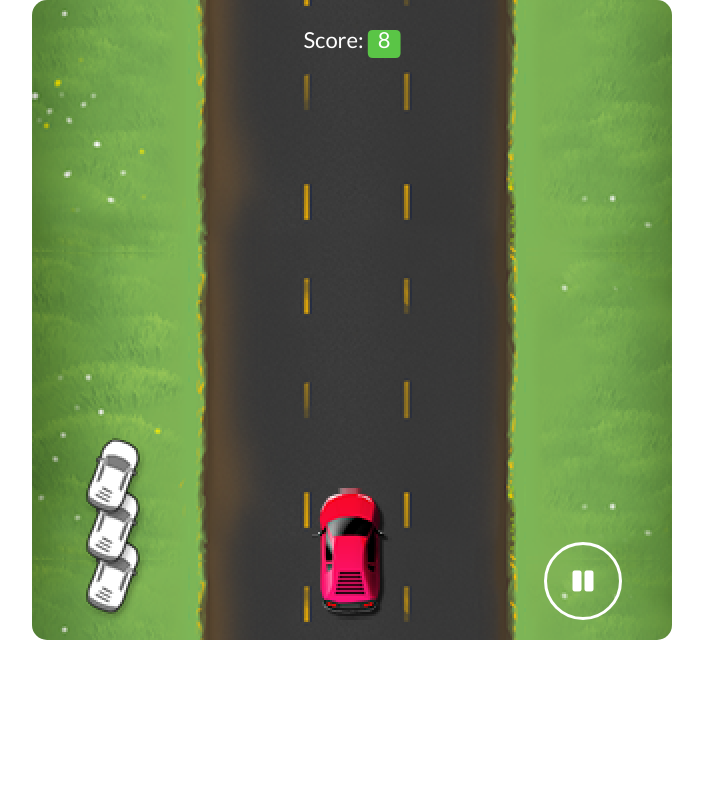
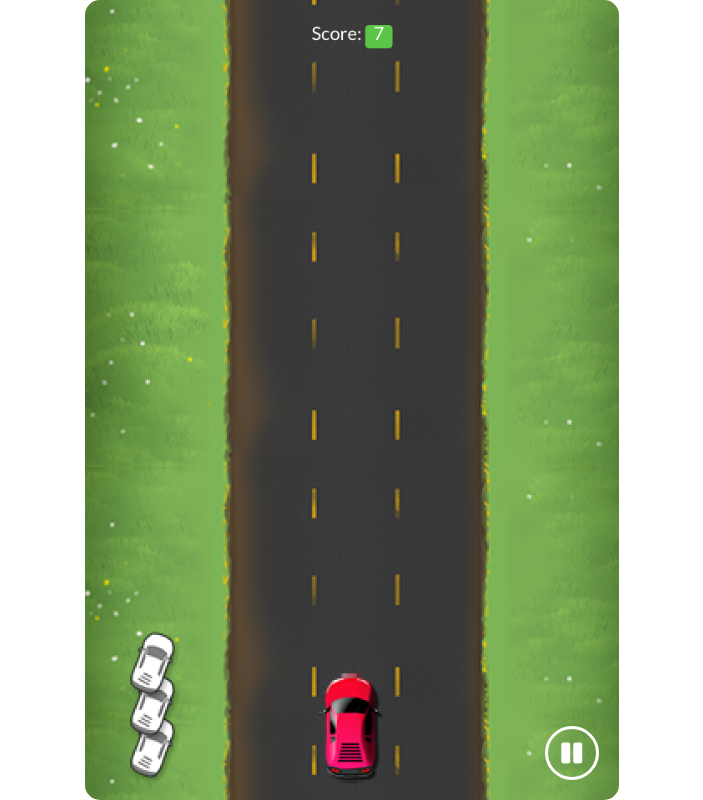
Before and after one commit to pnemi/speed-driver, a plain HTML site: page index.html in a window 1280 px wide. Shown: the whole page, without its empty margins (288-991 px from the left). Drawn offline with Linux system fonts and the light colour scheme.

Commit message:
Changed game's aspect ratio to 1.5; Fixed finishing car rotation after switching lanes

```diff
--- a/css/styles.css
+++ b/css/styles.css
@@ -13,15 +13,11 @@ html, body {
 }
 
 .canvas-wrapper {
-  width: 640px;
-  height: 640px;
   margin: 0 auto;
   position: relative;
 }
 
 canvas#game {
-  width: 640px;
-  height: 640px;
   margin: 0 auto;
   display: block;
   border-radius: 15px;
@@ -78,6 +74,10 @@ canvas#game {
   color: white;
 }
 
+#info {
+  font-size: 20px;
+}
+
 #restart-button,
 #resume-button {
   width: 3em;
@@ -93,7 +93,7 @@ canvas#game {
   position: absolute;
 }
 
-@media (max-width: 640px) {
+@media screen and (max-width: 640px), screen and (max-height: 960px) {
   #pause-button {
     width: 2em;
     height: 2em;
--- a/index.html
+++ b/index.html
@@ -39,7 +39,7 @@
           </div>
         </div>
         <div id="pause-button"><i class="fas fa-pause"></i></div>
-        <canvas id="game" width="640" height="640"></canvas>
+        <canvas id="game" width="640" height="960"></canvas>
       </div>
     </div>
 
--- a/js/game.js
+++ b/js/game.js
@@ -12,7 +12,8 @@ import {shuffleArray, pickRandomProperty} from "./utils.js";
 
   // canvas dimensions
   const CANVAS_W = 640;
-  const CANVAS_H = 640;
+  const CANVAS_H = 960;
+  const ASPECT_RATIO = CANVAS_H / CANVAS_W;
 
   const CANVAS_CX = CANVAS_W / 2;
   const CANVAS_CY = CANVAS_H / 2;
@@ -32,7 +33,7 @@ import {shuffleArray, pickRandomProperty} from "./utils.js";
   const COLLISION_BLINKING_FREQ = 50;
   const CRASH_ANIM_DURATION = 600;
   const NUM_OF_CRASH_SPRITES = 7;
-  const CAR_ROTATION_RAD_INC = 1 * Math.PI / 180;
+  const CAR_ROTATION_RAD_INC = 1;
 
   /**
    * Flags to indicate whether car is good, collided recently or has crashed.
@@ -280,7 +281,7 @@ import {shuffleArray, pickRandomProperty} from "./utils.js";
     let y = -(sprites["car"].h / 8 * SCALE);
 
     ctx.translate(tx, ty);
-    ctx.rotate(PLAYER.rotation);
+    ctx.rotate(PLAYER.rotation * Math.PI / 180);
 
     if (PLAYER.condition === CAR_CONDITION.NORMAL) {
 
@@ -288,7 +289,7 @@ import {shuffleArray, pickRandomProperty} from "./utils.js";
 
     } else if (PLAYER.condition === CAR_CONDITION.COLLIDED) {
 
-      let shouldBlink = Math.floor(Date.now() / COLLISION_BLINKING_FREQ) % 2
+      let shouldBlink = Math.floor(Date.now() / COLLISION_BLINKING_FREQ) % 2;
 
       if (shouldBlink) {
         drawTile("car", x, y);
@@ -900,18 +901,20 @@ import {shuffleArray, pickRandomProperty} from "./utils.js";
   /**
    * Resizes canvas element to fit either full width or height while preserving
    * aspect ratio and 640px max width/height (no oversizing)
-   * @return {[type]} [description]
    */
   const resizeCanvas = () => {
 
     let canvasElemW, canvasElemH;
 
-    if (window.innerHeight > window.innerWidth) {
-      canvasElemW = Math.min(window.innerWidth, CANVAS_W);
-      canvasElemH = canvasElemW;
-    } else {
-      canvasElemH = Math.min(window.innerHeight, CANVAS_H);
-      canvasElemW = canvasElemH;
+    if (window.innerHeight < CANVAS_H) {
+      canvasElemH = window.innerHeight;
+      canvasElemW = canvasElemH / ASPECT_RATIO;
+    } else if (window.innerWidth < CANVAS_W) {
+      canvasElemW = window.innerWidth;
+      canvasElemH = canvasElemW * ASPECT_RATIO;
+    }  else {
+      canvasElemW = CANVAS_W;
+      canvasElemH = CANVAS_H;
     }
 
     canvas.style.width = canvasElemW + "px";
@@ -959,9 +962,11 @@ import {shuffleArray, pickRandomProperty} from "./utils.js";
    */
   const turnRight = () => {
     if (PLAYER.laneIndex + 1 < NUM_OF_LANES) {
+      if (!PLAYER.isTurning) {
+        PLAYER.lastLaneIndex = PLAYER.laneIndex;
+      }
       PLAYER.isTurning = true;
       PLAYER.turningDir = DIR.RIGHT;
-      PLAYER.lastLaneIndex = PLAYER.laneIndex;
       PLAYER.laneIndex += 1;
     }
   }
@@ -971,9 +976,11 @@ import {shuffleArray, pickRandomProperty} from "./utils.js";
    */
   const turnLeft = () => {
     if (PLAYER.laneIndex - 1 >= 0) {
+      if (!PLAYER.isTurning) {
+        PLAYER.lastLaneIndex = PLAYER.laneIndex;
+      }
       PLAYER.isTurning = true;
       PLAYER.turningDir = DIR.LEFT;
-      PLAYER.lastLaneIndex = PLAYER.laneIndex;
       PLAYER.laneIndex -= 1;
     }
   }
@@ -1086,11 +1093,13 @@ import {shuffleArray, pickRandomProperty} from "./utils.js";
     let canvasRect = canvas.getBoundingClientRect();
     let x = event.touches[0].clientX - canvasRect.left;
 
-    if (x < parseInt(canvas.style.width) / 2) {
+
+    if (x < parseInt(canvas.style.width, 10) / 2) {
       turnLeft();
     } else {
       turnRight();
     }
+
   }
 
   /**
@@ -1103,6 +1112,9 @@ import {shuffleArray, pickRandomProperty} from "./utils.js";
      ctx.webkitImageSmoothingEnabled = false;
      ctx.msImageSmoothingEnabled = false;
      ctx.imageSmoothingEnabled = false;
+
+     canvas.style.width = CANVAS_W + "px";
+     canvas.style.height = CANVAS_H + "px";
 
      resizeCanvas();
      initGame();
```
